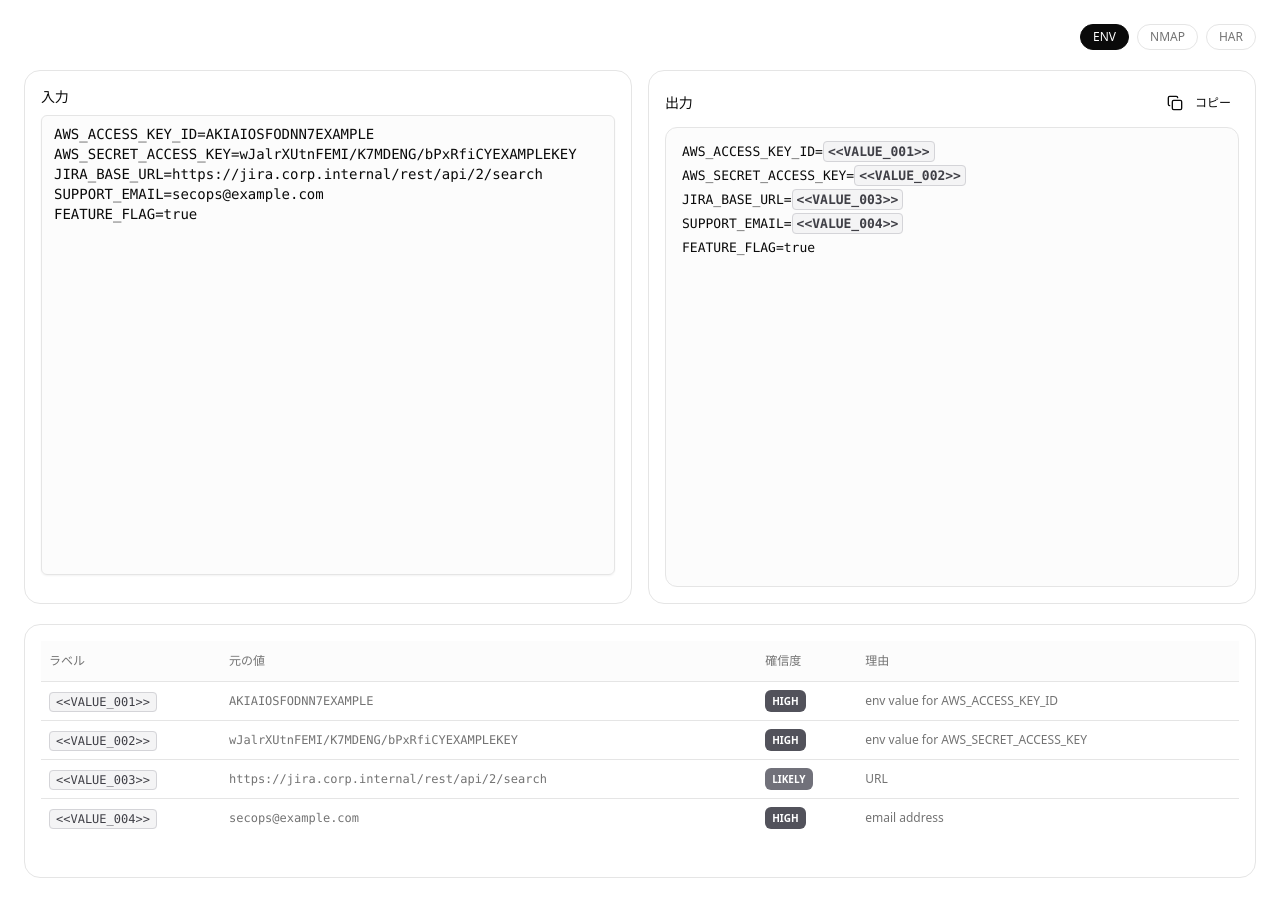
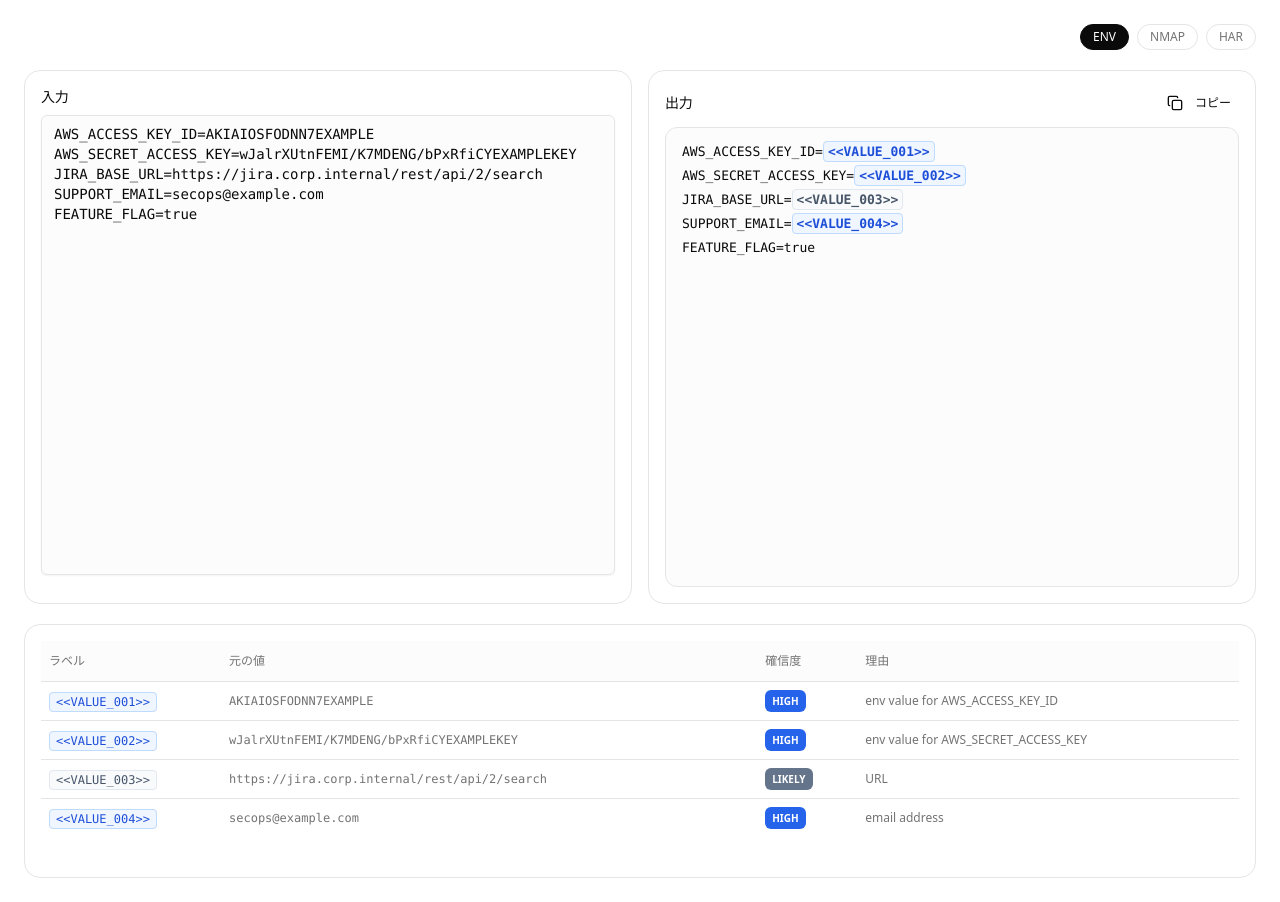
Before and after one commit to MJR-EDAMAMEX/pentect-poc, a React (Vite) app: page / in a window 1280 px wide. Built offline with nearby package versions, Linux system fonts and the light colour scheme.

Commit message:
Use subtle blue/slate color scheme for labels

```diff
--- a/src/App.tsx
+++ b/src/App.tsx
@@ -68,28 +68,28 @@ const CONFIDENCE_COLORS: Record<
   { bg: string; text: string; border: string; badge: string }
 > = {
   HIGH: {
-    bg: "bg-zinc-100",
-    text: "text-zinc-700",
-    border: "border-zinc-300",
-    badge: "bg-zinc-600 text-white",
+    bg: "bg-blue-50",
+    text: "text-blue-700",
+    border: "border-blue-200",
+    badge: "bg-blue-600 text-white",
   },
   LIKELY: {
-    bg: "bg-zinc-100",
-    text: "text-zinc-700",
-    border: "border-zinc-300",
-    badge: "bg-zinc-500 text-white",
+    bg: "bg-slate-50",
+    text: "text-slate-600",
+    border: "border-slate-200",
+    badge: "bg-slate-500 text-white",
   },
   MAYBE: {
-    bg: "bg-zinc-100",
-    text: "text-zinc-600",
-    border: "border-zinc-300",
-    badge: "bg-zinc-500 text-white",
+    bg: "bg-slate-50",
+    text: "text-slate-500",
+    border: "border-slate-200",
+    badge: "bg-slate-400 text-white",
   },
   UNKNOWN: {
-    bg: "bg-zinc-100",
-    text: "text-zinc-700",
-    border: "border-zinc-300",
-    badge: "bg-zinc-500 text-white",
+    bg: "bg-gray-50",
+    text: "text-gray-500",
+    border: "border-gray-200",
+    badge: "bg-gray-400 text-white",
   },
 };
 
```
Also changed, not shown: 3 other files (tests, documents, lock files or other folders).
